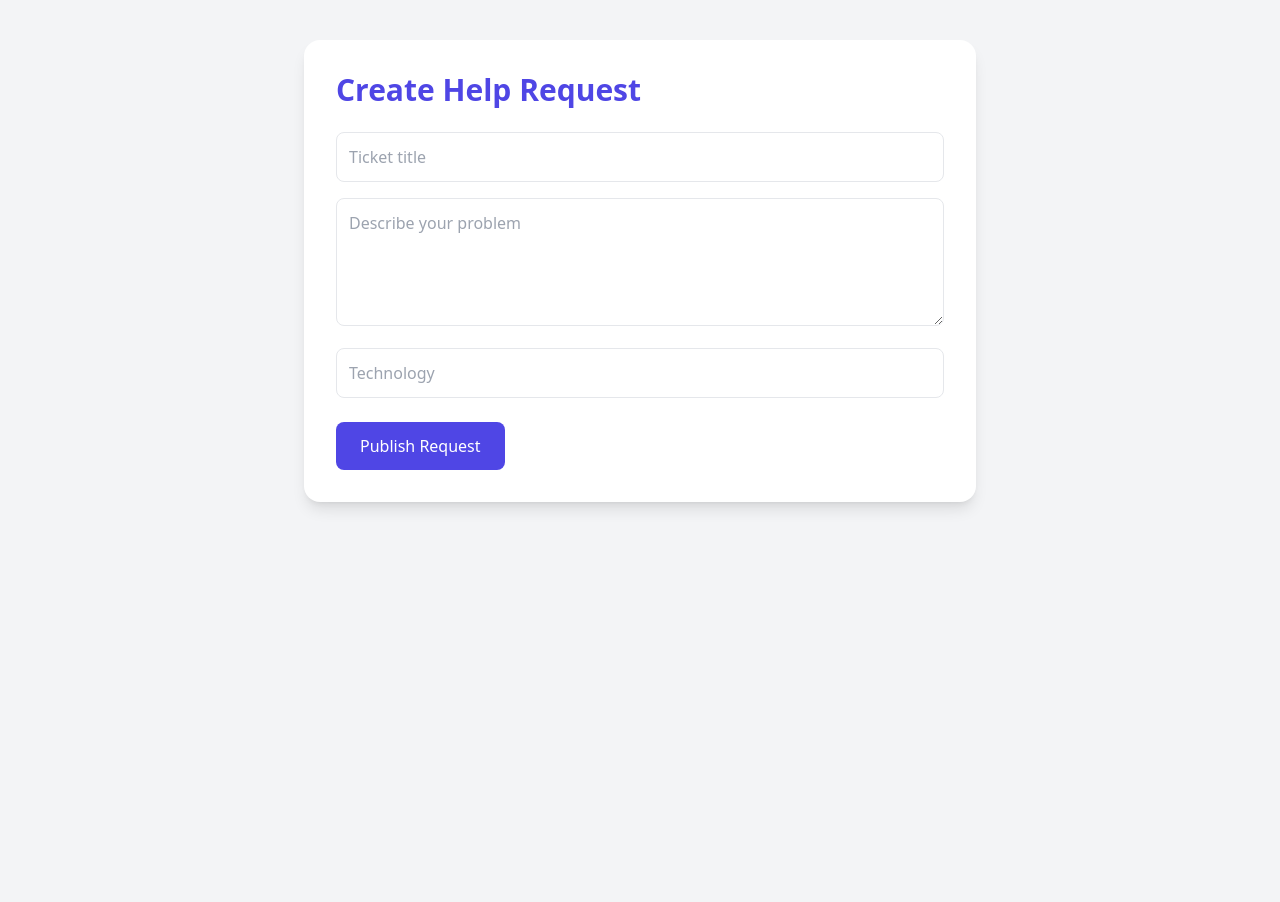
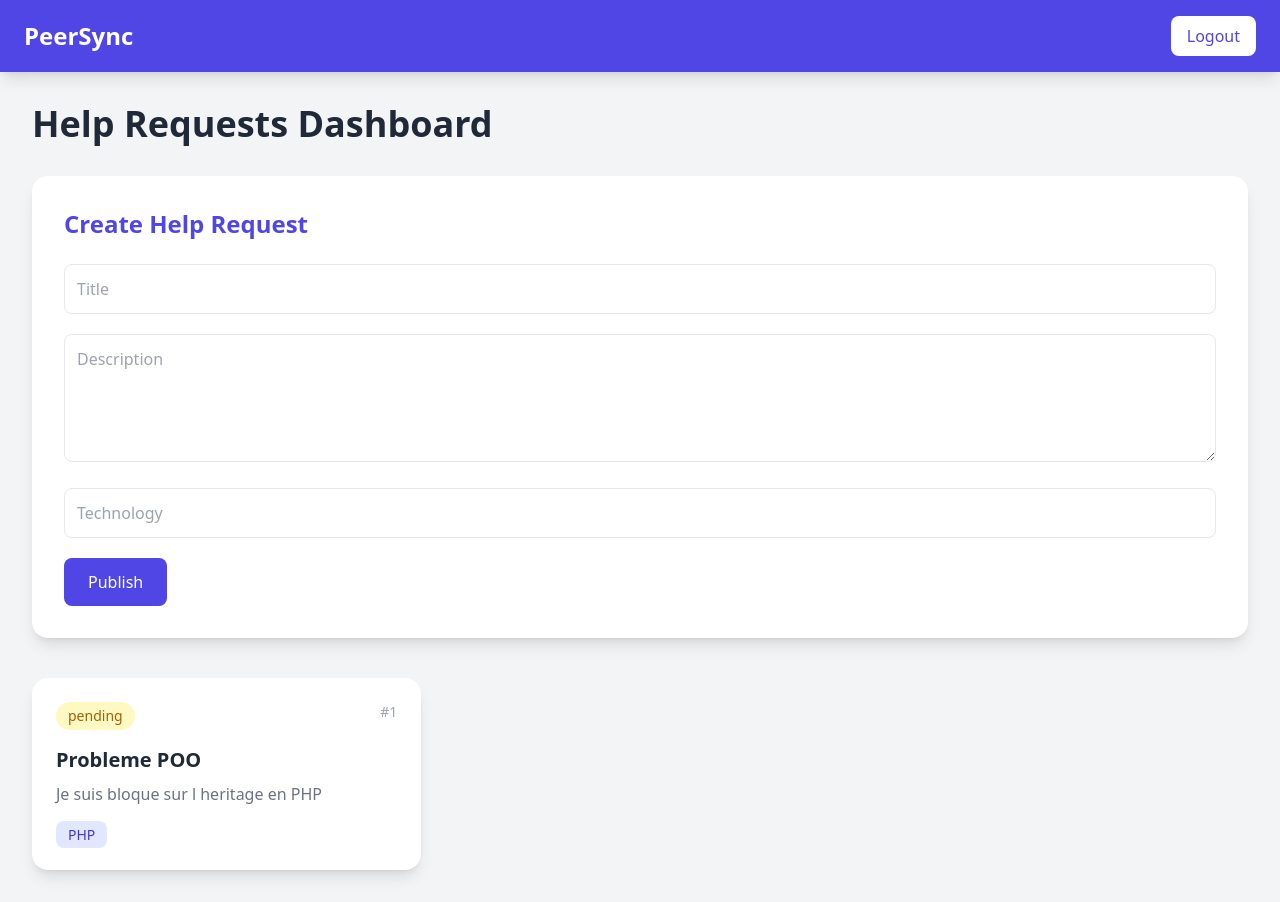
Before and after one commit to SALWA507/PeerSyncProjet, a PHP site: page /dashboard.php in a window 1280 px wide. Before the commit the page ends 509 px from the top, so only its background shows below. Run offline with PHP 8.4, Linux system fonts and the light colour scheme; data comes from the database, SQL or seed files in the repository; some libraries are stand-ins or nearby versions.

Commit message:
travaille sur dashboard

```diff
--- a/public/dashboard.php
+++ b/public/dashboard.php
@@ -1,3 +1,13 @@
+<?php
+
+require_once __DIR__ . '/../src/Repositories/HelpRequestRepository.php';
+
+$repo = new HelpRequestRepository();
+
+$tickets = $repo->findAll();
+
+?>
+
 <!DOCTYPE html>
 <html lang="fr">
 
@@ -5,72 +15,115 @@
 
     <meta charset="UTF-8">
 
-    <meta name="viewport"
-          content="width=device-width, initial-scale=1.0">
+    <meta name="viewport" content="width=device-width, initial-scale=1.0">
 
-    <title>Dashboard</title>
+    <title>PeerSync Dashboard</title>
 
     <script src="https://cdn.tailwindcss.com"></script>
 
 </head>
 
-<body class="bg-gray-100 min-h-screen p-10">
+<body class="bg-gray-100 min-h-screen">
 
-    <div class="max-w-2xl mx-auto bg-white p-8 rounded-2xl shadow-lg">
 
-        <h1 class="text-3xl font-bold text-indigo-600 mb-6">
-            Create Help Request
-        </h1>
+<!-- Navbar -->
+<nav class="bg-indigo-600 shadow-lg">
 
-        <form action="../scripts/request_process.php"
-              method="POST">
+    <div class="max-w-7xl mx-auto px-6 py-4 flex justify-between items-center">
 
-            <div class="mb-4">
+        <h1 class="text-2xl font-bold text-white">PeerSync</h1>
 
-                <input
-                    type="text"
-                    name="title"
-                    placeholder="Ticket title"
-                    required
-                    class="w-full border p-3 rounded-lg"
-                >
+        <a href="../scripts/logout.php"
+           class="bg-white text-indigo-600 px-4 py-2 rounded-lg font-medium hover:bg-gray-100">
+            Logout
+        </a>
 
     </div>
 
-            <div class="mb-4">
+</nav>
 
-                <textarea
-                    name="description"
-                    placeholder="Describe your problem"
-                    required
-                    class="w-full border p-3 rounded-lg h-32"
-                ></textarea>
 
-            </div>
+<!-- Main -->
+<main class="max-w-7xl mx-auto p-8">
 
-            <div class="mb-6">
+    <h2 class="text-4xl font-bold text-gray-800 mb-8">
+        Help Requests Dashboard
+    </h2>
 
-                <input
-                    type="text"
-                    name="technology"
-                    placeholder="Technology"
-                    required
-                    class="w-full border p-3 rounded-lg"
-                >
 
-            </div>
+    <!-- Form -->
+    <div class="bg-white p-8 rounded-2xl shadow-lg mb-10">
 
-            <button
-                type="submit"
-                class="bg-indigo-600 hover:bg-indigo-700 text-white px-6 py-3 rounded-lg"
-            >
-                Publish Request
+        <h3 class="text-2xl font-semibold text-indigo-600 mb-6">
+            Create Help Request
+        </h3>
+
+        <form action="../scripts/request_process.php" method="POST" class="space-y-5">
+
+            <input type="text" name="title" placeholder="Title"
+                   class="w-full border p-3 rounded-lg" required>
+
+            <textarea name="description" placeholder="Description"
+                      class="w-full border p-3 rounded-lg h-32" required></textarea>
+
+            <input type="text" name="technology" placeholder="Technology"
+                   class="w-full border p-3 rounded-lg" required>
+
+            <button class="bg-indigo-600 text-white px-6 py-3 rounded-lg">
+                Publish
             </button>
 
         </form>
 
     </div>
 
+
+    <!-- Tickets -->
+    <div class="grid md:grid-cols-2 lg:grid-cols-3 gap-6">
+
+        <?php foreach ($tickets as $ticket): ?>
+
+            <div class="bg-white p-6 rounded-2xl shadow-lg">
+
+                <div class="flex justify-between mb-4">
+
+                    <span class="px-3 py-1 rounded-full text-sm font-medium
+                        <?php
+                            echo match($ticket['status']) {
+                                'pending' => 'bg-yellow-100 text-yellow-700',
+                                'assigned' => 'bg-blue-100 text-blue-700',
+                                'resolved' => 'bg-green-100 text-green-700',
+                                default => 'bg-gray-100 text-gray-700'
+                            };
+                        ?>">
+                        <?= $ticket['status'] ?>
+                    </span>
+
+                    <span class="text-gray-400 text-sm">
+                        #<?= $ticket['id'] ?>
+                    </span>
+
+                </div>
+
+                <h4 class="text-xl font-bold text-gray-800 mb-2">
+                    <?= $ticket['title'] ?>
+                </h4>
+
+                <p class="text-gray-500 mb-4">
+                    <?= $ticket['description'] ?>
+                </p>
+
+                <span class="bg-indigo-100 text-indigo-700 px-3 py-1 rounded-lg text-sm">
+                  <?= $ticket['technologie'] ?>
+                </span>
+
+            </div>
+
+        <?php endforeach; ?>
+
+    </div>
+
+</main>
+
 </body>
-
 </html>
--- a/scripts/login_process.php
+++ b/scripts/login_process.php
@@ -21,7 +21,9 @@ $user = $stmt->fetch();
 
 if ($user) {
 
-    echo "Connexion réussie";
+    header("Location: ../public/dashboard.php");
+
+exit;
 } else {
 
     echo "Utilisateur introuvable";
--- a/src/Repositories/HelpRequestRepository.php
+++ b/src/Repositories/HelpRequestRepository.php
@@ -101,5 +101,15 @@ class HelpRequestRepository
 
         ]);
     }
+    public function findAll(): array
+{
+    $pdo = Database::connect();
+
+    $sql = "SELECT * FROM help_requests ORDER BY id DESC";
+
+    $stmt = $pdo->query($sql);
+
+    return $stmt->fetchAll(PDO::FETCH_ASSOC);
+}
 
 }
```
Also changed, not shown: scripts/logout.php (added, +9 -0 lines), scripts/resolve_process.php (added, +38 -0 lines). Lines whose indentation alone changed are shown as unchanged.
